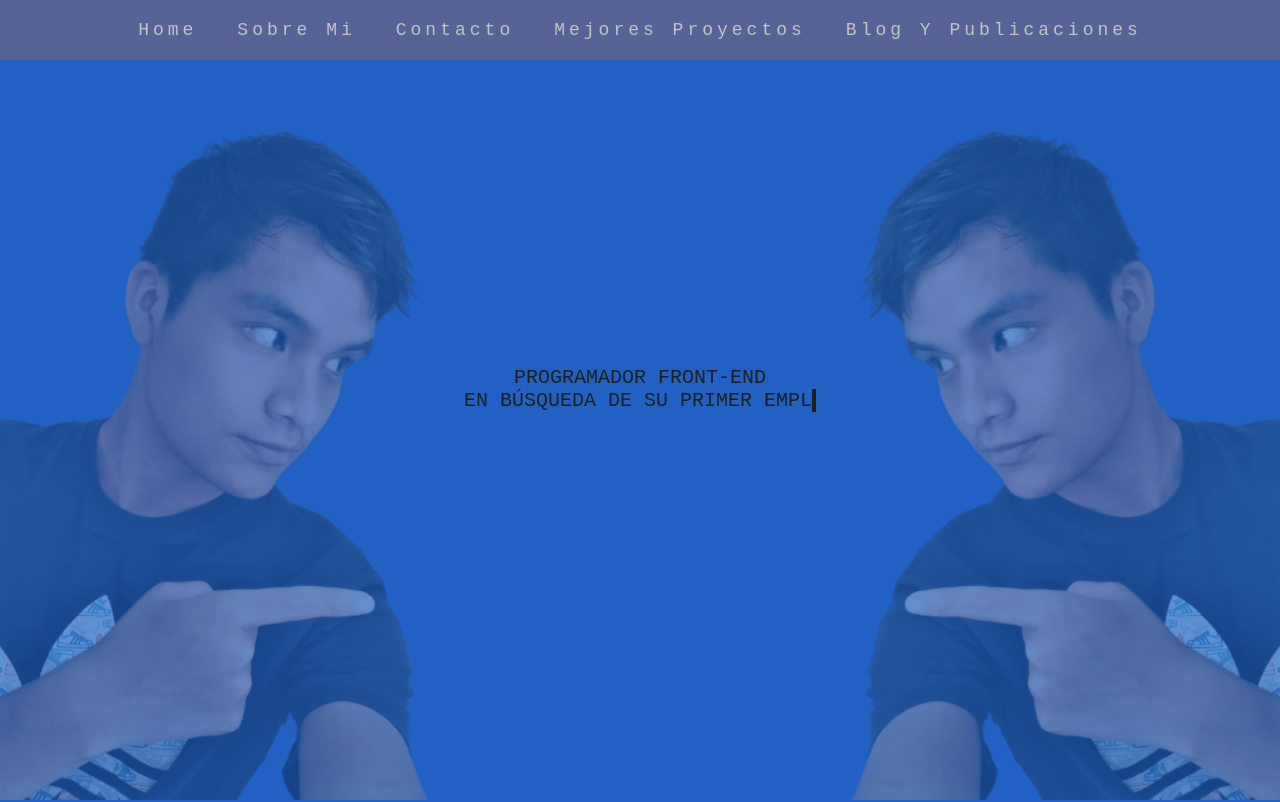
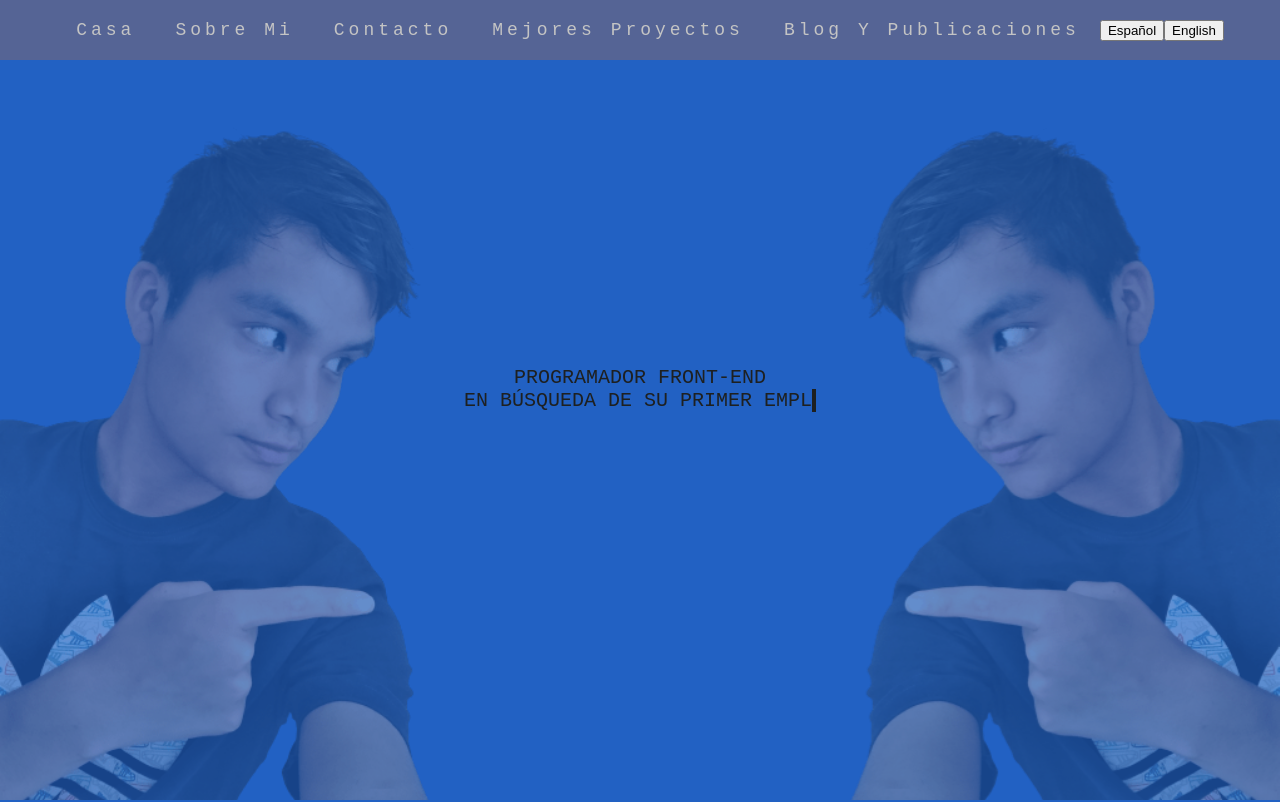
Before and after one commit to fimovol/testdereacttest, a React (Create React App) app: page / in a window 1280 px wide. Shown: the top 802 px of the page. Built offline with nearby package versions, Linux system fonts and the light colour scheme.

Commit message:
cambiando de idioma primeros pasos

```diff
--- a/package.json
+++ b/package.json
@@ -1,5 +1,5 @@
 {
-  "homepage":"https://www.sanchezjavier.com",
+  "homepage": "https://www.sanchezjavier.com",
   "name": "testdereacttest",
   "version": "0.1.0",
   "private": true,
@@ -11,8 +11,10 @@
     "@types/node": "^17.0.23",
     "@types/react": "^17.0.43",
     "@types/react-dom": "^17.0.14",
+    "i18next": "^21.6.16",
     "react": "^17.0.2",
     "react-dom": "^17.0.2",
+    "react-i18next": "^11.16.6",
     "react-router-dom": "^6.3.0",
     "react-scripts": "5.0.0",
     "sass": "^1.49.9",
--- a/src/App.jsx
+++ b/src/App.jsx
@@ -5,6 +5,7 @@ import Sobremi from './routes/sobremi'
 import Contacto from './routes/contacto'
 import Proyectos from './routes/mejoresproyectos'
 import { Link } from 'react-router-dom';
+import {useTranslation} from "react-i18next"
 
 function Fotossenalando (){
   setTimeout( function() {
@@ -26,6 +27,8 @@ function Fotossenalando (){
 }
 
 function App(){
+  const [t,i18n] =useTranslation("global")
+
   const [elemento,setelemento]=useState(true)
   let estilos = null
   let navbarestilo = null
@@ -48,11 +51,13 @@ function App(){
         <div className='tres lineas'>
           <i className="fa fa-bars fa-3" aria-hidden="true" onClick={() => setelemento(!elemento)}></i>
         </div>
-        <a href="#home" className='parrafo' style={estilos} onClick={() => setelemento(true)}>home</a>
-        <a href="#sobremi" className='parrafo' style={estilos} onClick={() => setelemento(true)}>sobre mi</a>
-        <a href="#contacto" className='parrafo' style={estilos} onClick={() => setelemento(true)}>contacto</a>
-        <a href="#proyectos" className='parrafo' style={estilos} onClick={() => setelemento(true)}>mejores proyectos</a>
-        <a href="#Blog" className='parrafo' style={estilos} onClick={() => setelemento(true)}>Blog y publicaciones</a>
+        <a href="#home" className='parrafo' style={estilos} onClick={() => setelemento(true)}>{t("header.home")}</a>
+        <a href="#sobremi" className='parrafo' style={estilos} onClick={() => setelemento(true)}>{t("header.about")}</a>
+        <a href="#contacto" className='parrafo' style={estilos} onClick={() => setelemento(true)}>{t("header.contact")}</a>
+        <a href="#proyectos" className='parrafo' style={estilos} onClick={() => setelemento(true)}>{t("header.proyects")}</a>
+        <a href="#Blog" className='parrafo' style={estilos} onClick={() => setelemento(true)}>{t("header.blog")}</a>
+        <button style={estilos} onClick={() => i18n.changeLanguage("es")}>Español</button>
+        <button style={estilos} onClick={() => i18n.changeLanguage("en")}>English</button>
       </nav>
       <Fotossenalando/>
       <section className='section' id='sobremi'><Sobremi/></section>
--- a/src/App.scss
+++ b/src/App.scss
@@ -138,7 +138,7 @@ body{
     justify-content: flex-end;
     text-align: center;
   }
-  .navbar > .parrafo:nth-child(1n+2) {
+  .navbar > .parrafo:nth-child(1n+2),.navbar > button {
     display: none;
   }
   .tres.lineas{
--- a/src/index.js
+++ b/src/index.js
@@ -10,8 +10,26 @@ import {
   BrowserRouter,
 } from "react-router-dom";
 import Blog from "./routes/blog"
+import { I18nextProvider } from "react-i18next"
+import i18next from "i18next"
+import global_es from "./translate/es/global.json"
+import global_en from "./translate/en/global.json"
+
+i18next.init({
+  interpolation:{ escapeValue: false},
+  lng:"es",
+  resources: {
+    es:{
+      global:global_es
+    },
+    en:{
+      global: global_en
+    }
+  }
+})
 
 ReactDOM.render(
+  <I18nextProvider i18n={i18next}>
     <BrowserRouter>
       <Routes>
         <Route path="/" element={ <App />} />
@@ -20,7 +38,7 @@ ReactDOM.render(
         <Route path="*" element={ <Notfound />} />
       </Routes>
     </BrowserRouter>
-
+  </I18nextProvider>
   ,
   document.getElementById('root')
 );
--- /dev/null
+++ b/src/translate/en/global.json
@@ -0,0 +1,9 @@
+{
+    "header":{
+        "home": "home",
+        "about": "about",
+        "contact": "contact",
+        "proyects": "best proyects",
+        "blog": "blog and publications"
+    }
+}
--- /dev/null
+++ b/src/translate/es/global.json
@@ -0,0 +1,9 @@
+{
+    "header":{
+        "home": "casa",
+        "about": "sobre mi",
+        "contact": "contacto",
+        "proyects": "mejores proyectos",
+        "blog": "blog y publicaciones"
+    }
+}
```
Also changed, not shown: 1 other file (tests, documents, lock files or other folders). Lines whose indentation alone changed are shown as unchanged.
